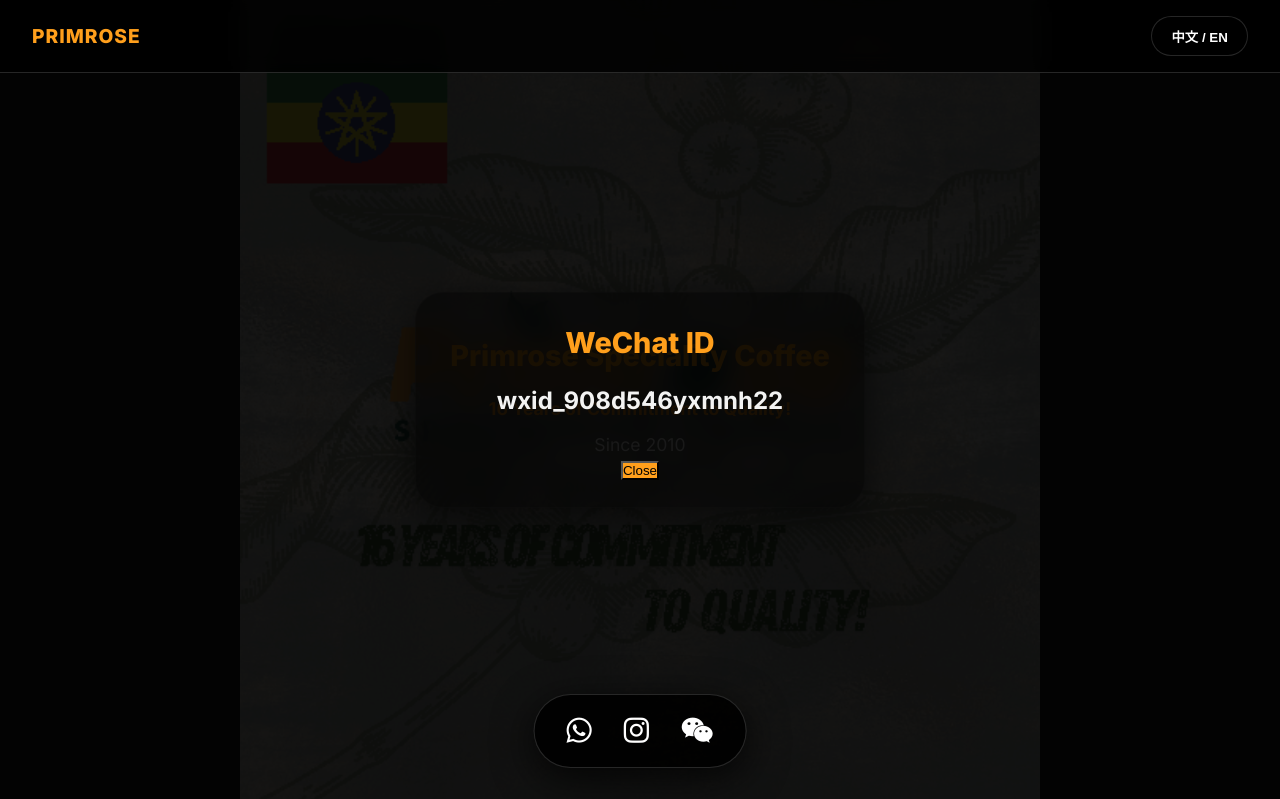
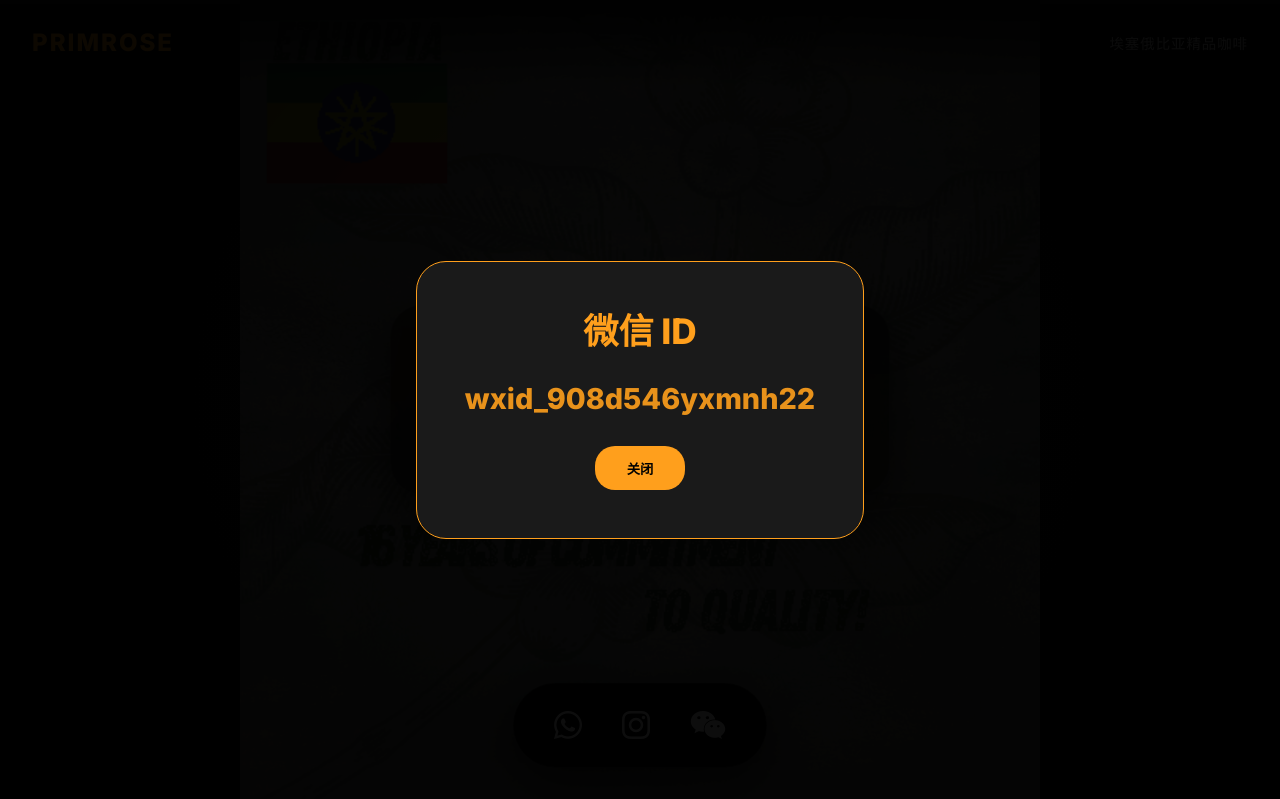
Before and after one commit to davegmmiii-design/Primrose-Broucher, a website: page index.html in a window 1280 px wide. Both pictures are taken after a click on the link 697 px from the left and 731 px from the top of the page. Shown: the top 799 px of the page. Drawn offline with Linux system fonts and the light colour scheme.

Commit message:
Complete 'Powerful' Chinese-focused redesign: Scroll progress, premium animations, and luxury typography

```diff
--- a/index.html
+++ b/index.html
@@ -1,27 +1,35 @@
 
 <!DOCTYPE html>
-<html lang="en">
+<html lang="zh-CN">
 <head>
     <meta charset="UTF-8">
     <meta name="viewport" content="width=device-width, initial-scale=1.0">
-    <title>Primrose Speciality Coffee | Parallax Brochure</title>
+    <title>Primrose Speciality Coffee | 埃塞俄比亚精品咖啡</title>
     <link rel="stylesheet" href="style.css">
     <link rel="preconnect" href="https://fonts.googleapis.com">
     <link rel="preconnect" href="https://fonts.gstatic.com" crossorigin>
-    <link href="https://fonts.googleapis.com/css2?family=Inter:wght@400;600;700;800&family=Noto+Sans+SC:wght@400;700&display=swap" rel="stylesheet">
+    <link href="https://fonts.googleapis.com/css2?family=Inter:wght@400;600;700;800&family=Noto+Sans+SC:wght@300;400;500;700;900&display=swap" rel="stylesheet">
     <!-- Font Awesome for Social Icons -->
     <link rel="stylesheet" href="https://cdnjs.cloudflare.com/ajax/libs/font-awesome/6.0.0/css/all.min.css">
 </head>
 <body>
+    <div id="scroll-progress-container">
+        <div id="scroll-progress-bar"></div>
+    </div>
+
     <header>
         <div class="logo">PRIMROSE</div>
-        <button class="lang-toggle" onclick="toggleLanguage()">中文 / EN</button>
+        <div class="header-tagline">埃塞俄比亚精品咖啡</div>
     </header>
 
     <main id="parallax-container">
-        <!-- 12 Sections with Nested Content Overlays -->
+        <!-- 12 Sections with Nested Chinese Content Overlays -->
         <section id="section-1" class="parallax-section" style="background-image: url('page_1.png');">
             <div class="content-overlay" id="content-1"></div>
+            <div class="scroll-indicator">
+                <span>向下滚动</span>
+                <i class="fa-solid fa-chevron-down"></i>
+            </div>
         </section>
 
         <section id="section-2" class="parallax-section" style="background-image: url('page_2.png');">
@@ -81,10 +89,12 @@
         </a>
     </div>
 
-    <div id="wechat-modal" style="display:none; position:fixed; top:0; left:0; width:100%; height:100%; background:rgba(0,0,0,0.9); z-index:200; align-items:center; justify-content:center; flex-direction:column; padding: 2rem;">
-        <h2>WeChat ID</h2>
-        <p style="font-size: 1.5rem; font-weight: bold;">wxid_908d546yxmnh22</p>
-        <button onclick="closeWeChat()" style="margin-top: 2rem; background: var(--primary-color);">Close</button>
+    <div id="wechat-modal" style="display:none; position:fixed; top:0; left:0; width:100%; height:100%; background:rgba(0,0,0,0.95); z-index:2000; align-items:center; justify-content:center; flex-direction:column; padding: 2rem;">
+        <div class="modal-card">
+            <h2>微信 ID</h2>
+            <p class="wechat-id">wxid_908d546yxmnh22</p>
+            <button onclick="closeWeChat()" class="close-btn">关闭</button>
+        </div>
     </div>
 
     <script src="script.js"></script>
--- a/script.js
+++ b/script.js
@@ -1,5 +1,5 @@
 
-let currentLang = 'en';
+const currentLang = 'zh'; // Optimized for Chinese-only powerful redesign
 let contentData = null;
 
 async function init() {
@@ -7,15 +7,10 @@
         const response = await fetch('content.json');
         contentData = await response.json();
         render();
-        setupIntersectionObserver();
+        setupScrollInteractions();
     } catch (err) {
         console.error('Failed to load content:', err);
     }
-}
-
-function toggleLanguage() {
-    currentLang = currentLang === 'en' ? 'zh' : 'en';
-    render();
 }
 
 function render() {
@@ -30,49 +25,68 @@
 
         if (pageData && overlay) {
             let html = '<div class="overlay-card">';
+
+            // Title & Slogan
             if (pageData.title) html += `<h2>${pageData.title}</h2>`;
-            if (pageData.slogan) html += `<p style="font-weight:700; color:var(--primary-color);">${pageData.slogan}</p>`;
-            if (pageData.since) html += `<p>${pageData.since}</p>`;
-            if (pageData.text) html += `<p>${pageData.text}</p>`;
-            if (pageData.subtitle) html += `<h3 style="color:var(--primary-color); margin-top:1rem;">${pageData.subtitle}</h3>`;
+            if (pageData.slogan) html += `<p style="font-weight:700; color:var(--primary-color); font-size:1.3rem;">${pageData.slogan}</p>`;
+
+            // Main Text
+            if (pageData.text) html += `<p style="text-align: justify; margin-top: 1rem;">${pageData.text}</p>`;
+
+            // Secondary Content
+            if (pageData.subtitle) html += `<h3>${pageData.subtitle}</h3>`;
             if (pageData.subtext) html += `<p>${pageData.subtext}</p>`;
+
+            // Brands Grid
             if (pageData.brands) {
-                html += `<div class="brand-grid" style="display:grid; grid-template-columns: repeat(2, 1fr); gap: 0.5rem; margin-top: 1rem;">${pageData.brands.map(b => `<div class="brand-item" style="font-size:0.8rem; border:1px solid var(--glass-border); padding:0.3rem; border-radius:8px;">${b}</div>`).join('')}</div>`;
+                html += `<div style="display:grid; grid-template-columns: repeat(2, 1fr); gap: 0.8rem; margin-top: 1.5rem;">${pageData.brands.map(b => `<div style="font-size:0.9rem; border:1px solid var(--glass-border); padding:0.5rem; border-radius:12px; background: rgba(255,255,255,0.05); font-weight:500;">${b}</div>`).join('')}</div>`;
             }
+
+            // Products List
             if (pageData.products) {
-                html += `<div class="product-list" style="margin-top: 1rem; text-align: left; font-size: 0.9rem;">${pageData.products.map(p => `<div class="product-item">☕ ${p}</div>`).join('')}</div>`;
+                html += `<div style="margin-top: 1.5rem; text-align: left; font-size: 1rem; border-left: 2px solid var(--primary-color); padding-left: 1rem;">${pageData.products.map(p => `<div>☕ ${p}</div>`).join('')}</div>`;
             }
+
+            // Methods
             if (pageData.methods) {
                 html += pageData.methods.map(m => `
-                    <div style="margin-top: 1rem; text-align: left;">
-                        <h4 style="color:var(--primary-color); border-bottom: 1px solid var(--glass-border); display: inline-block;">${m.name}</h4>
-                        <p style="font-size: 0.85rem; opacity: 0.8; margin-top: 0.2rem;">${m.items.join(' • ')}</p>
+                    <div style="margin-top: 1.2rem; text-align: left;">
+                        <h4 style="color:var(--primary-color); font-size:1.1rem; margin-bottom:0.3rem;">${m.name}</h4>
+                        <p style="font-size: 0.9rem; opacity: 0.8;">${m.items.join(' • ')}</p>
                     </div>
                 `).join('');
             }
+
+            // Contacts Section
             if (pageData.contacts) {
+                html += `<div style="margin-top: 1.5rem; padding-top: 1.5rem; border-top: 1px solid var(--glass-border);">`;
                 html += pageData.contacts.map(c => `
-                    <div style="margin-bottom: 1rem;">
-                        <h4 style="color:var(--primary-color);">${c.name}</h4>
-                        <p style="margin-bottom:0; font-size:0.85rem; font-weight:bold;">${c.title} ${c.subtitle || ''}</p>
-                        <p style="margin-bottom:0; font-size:0.85rem;">📞 ${c.tel}</p>
-                        <p style="margin-bottom:0; font-size:0.85rem;">✉️ ${c.email}</p>
+                    <div style="margin-bottom: 1.2rem; text-align: center;">
+                        <h4 style="color:var(--primary-color); font-size: 1.2rem;">${c.name}</h4>
+                        <p style="margin-bottom:0; font-size:0.9rem; font-weight:600;">${c.title} ${c.subtitle || ''}</p>
+                        <p style="margin-bottom:0; font-size:1rem; letter-spacing:1px;">${c.tel}</p>
+                        <p style="margin-bottom:0; font-size:0.9rem; opacity:0.8;">${c.email}</p>
                     </div>
                 `).join('');
-                html += `<div style="margin-top: 0.5rem; border-top: 1px solid var(--glass-border); padding-top: 0.5rem; font-size: 0.75rem; opacity: 0.8;">
+                html += `<div style="margin-top: 1rem; font-size: 0.85rem; opacity: 0.7;">
                     <p>📍 ${pageData.address}</p>
-                    <p style="font-weight:700; color:var(--primary-color);">${pageData.website}</p>
-                </div>`;
+                    <p style="font-weight:700; color:var(--primary-color); font-size:1rem;">${pageData.website}</p>
+                </div></div>`;
             }
+
             html += '</div>';
             overlay.innerHTML = html;
         }
     }
 }
 
-function setupIntersectionObserver() {
+function setupScrollInteractions() {
+    const progressBar = document.getElementById('scroll-progress-bar');
+    const scrollIndicator = document.querySelector('.scroll-indicator');
+
+    // Intersection Observer for Section Entrance
     const observerOptions = {
-        threshold: 0.3
+        threshold: 0.25
     };
 
     const observer = new IntersectionObserver((entries) => {
@@ -80,17 +94,31 @@
             if (entry.isIntersecting) {
                 entry.target.style.opacity = "1";
                 entry.target.style.transform = "translateY(0)";
-            } else {
-                entry.target.style.opacity = "0";
-                entry.target.style.transform = "translateY(20px)";
             }
         });
     }, observerOptions);
 
     document.querySelectorAll('.content-overlay').forEach(overlay => {
-        overlay.style.transition = "all 0.8s ease-out";
-        overlay.style.transform = "translateY(20px)";
         observer.observe(overlay);
+    });
+
+    // Scroll Depth & Indicator Logic
+    window.addEventListener('scroll', () => {
+        const windowScroll = document.documentElement.scrollTop;
+        const height = document.documentElement.scrollHeight - document.documentElement.clientHeight;
+        const scrolled = (windowScroll / height) * 100;
+
+        if (progressBar) progressBar.style.width = scrolled + "%";
+
+        // Hide scroll indicator after slight scroll
+        if (scrollIndicator) {
+            if (windowScroll > 100) {
+                scrollIndicator.style.opacity = "0";
+                scrollIndicator.style.pointerEvents = "none";
+            } else {
+                scrollIndicator.style.opacity = "0.7";
+            }
+        }
     });
 }
 
--- a/style.css
+++ b/style.css
@@ -2,11 +2,11 @@
 :root {
     --primary-color: #FF9F1C;
     --secondary-color: #004D40;
-    --bg-color: #1a1a1a;
+    --bg-color: #101010; /* Deeper black for luxury feel */
     --text-color: #ffffff;
-    --glass-bg: rgba(0, 0, 0, 0.45); /* More transparent for on-image feel */
-    --glass-border: rgba(255, 255, 255, 0.15);
-    --font-family: 'Inter', sans-serif;
+    --glass-bg: rgba(0, 0, 0, 0.55);
+    --glass-border: rgba(255, 255, 255, 0.1);
+    --font-family: 'Inter', 'Noto Sans SC', sans-serif;
 }
 
 * { margin: 0; padding: 0; box-sizing: border-box; }
@@ -19,38 +19,50 @@
     overflow-x: hidden;
 }
 
+/* Scroll Progress */
+#scroll-progress-container {
+    position: fixed;
+    top: 0;
+    left: 0;
+    width: 100%;
+    height: 4px;
+    z-index: 2000;
+    background: rgba(255, 255, 255, 0.05);
+}
+
+#scroll-progress-bar {
+    height: 100%;
+    width: 0%;
+    background: var(--primary-color);
+    box-shadow: 0 0 10px var(--primary-color);
+    transition: width 0.1s ease-out;
+}
+
 header {
     position: fixed;
     top: 0;
     width: 100%;
-    padding: 1rem 2rem;
+    padding: 1.5rem 2rem;
     display: flex;
     justify-content: space-between;
     align-items: center;
-    background: rgba(0, 0, 0, 0.8);
-    -webkit-backdrop-filter: blur(10px);
-    backdrop-filter: blur(10px);
+    background: linear-gradient(to bottom, rgba(0,0,0,0.9) 0%, rgba(0,0,0,0) 100%);
     z-index: 1000;
-    border-bottom: 1px solid var(--glass-border);
 }
 
-.logo { font-weight: 800; font-size: 1.2rem; color: var(--primary-color); letter-spacing: 1px; }
-.lang-toggle {
-    background: var(--glass-bg);
-    border: 1px solid var(--glass-border);
-    color: white;
-    padding: 0.6rem 1.2rem;
-    border-radius: 30px;
-    cursor: pointer;
-    font-weight: 600;
-    transition: all 0.3s ease;
-    -webkit-backdrop-filter: blur(5px);
-    backdrop-filter: blur(5px);
+.logo {
+    font-weight: 900;
+    font-size: 1.5rem;
+    color: var(--primary-color);
+    letter-spacing: 2px;
+    text-shadow: 0 2px 10px rgba(0,0,0,0.5);
 }
-.lang-toggle:hover {
-    background: var(--primary-color);
-    border-color: var(--primary-color);
-    color: black;
+
+.header-tagline {
+    font-size: 0.9rem;
+    font-weight: 500;
+    letter-spacing: 1px;
+    opacity: 0.8;
 }
 
 /* Parallax Sections */
@@ -67,77 +79,118 @@
     overflow: hidden;
 }
 
-/* For Mobile (Optimized) */
+/* Dimming Overlay on images */
+.parallax-section::before {
+    content: '';
+    position: absolute;
+    top: 0; left: 0; width: 100%; height: 100%;
+    background: radial-gradient(circle, rgba(0,0,0,0.2) 0%, rgba(0,0,0,0.6) 100%);
+    z-index: 1;
+}
+
 @media (max-width: 1024px) {
     .parallax-section {
         background-attachment: scroll;
         background-size: cover;
-        height: 100vh;
     }
 }
 
 .content-overlay {
+    position: relative;
+    z-index: 2;
     width: 100%;
-    height: 100%;
+    padding: 2rem;
     display: flex;
+    flex-direction: column;
     align-items: center;
     justify-content: center;
-    padding: 2rem;
-    opacity: 0; /* Animated in via script OR scroll */
-    transition: opacity 0.8s ease-out;
-}
-
-/* Simple animation for testing, ideally use Intersection Observer */
-.parallax-section:hover .content-overlay,
-.content-overlay:not(:empty) {
-    opacity: 1;
+    opacity: 0;
+    transform: translateY(30px);
+    transition: all 1s cubic-bezier(0.165, 0.84, 0.44, 1);
 }
 
 .overlay-card {
-    max-width: 85%;
-    width: 450px;
+    max-width: 90%;
+    width: 500px;
     padding: 2.5rem 2rem;
     background: var(--glass-bg);
-    -webkit-backdrop-filter: blur(12px);
-    backdrop-filter: blur(12px);
+    -webkit-backdrop-filter: blur(20px);
+    backdrop-filter: blur(20px);
     border: 1px solid var(--glass-border);
-    border-radius: 28px;
+    border-radius: 32px;
     text-align: center;
-    box-shadow: 0 8px 32px 0 rgba(0, 0, 0, 0.5);
+    box-shadow: 0 15px 45px rgba(0,0,0,0.6);
 }
 
-h2 { color: var(--primary-color); margin-bottom: 1rem; font-weight: 800; font-size: 1.8rem; }
-p { font-size: 1.1rem; opacity: 0.95; margin-bottom: 0.5rem; }
+/* Typography Refinement for Chinese */
+h2 { color: var(--primary-color); margin-bottom: 1.2rem; font-weight: 900; font-size: 2.2rem; line-height: 1.2; }
+h3 { color: var(--primary-color); margin-top: 1.5rem; font-weight: 700; }
+p { font-size: 1.15rem; font-weight: 400; opacity: 0.9; margin-bottom: 0.8rem; }
 
-/* Social Icons */
+.scroll-indicator {
+    position: absolute;
+    bottom: 3rem;
+    left: 50%;
+    transform: translateX(-50%);
+    display: flex;
+    flex-direction: column;
+    align-items: center;
+    gap: 0.5rem;
+    opacity: 0.7;
+    z-index: 2;
+    animation: bounce 2s infinite;
+}
+
+@keyframes bounce {
+    0%, 20%, 50%, 80%, 100% {transform: translate(-50%, 0);}
+    40% {transform: translate(-50%, -10px);}
+    60% {transform: translate(-50%, -5px);}
+}
+
+/* Social Bar Styling */
 .social-bar {
     position: fixed;
     bottom: 2rem;
     left: 50%;
     transform: translateX(-50%);
     display: flex;
-    gap: 2rem;
-    background: rgba(0, 0, 0, 0.9);
-    padding: 0.8rem 2rem;
+    gap: 2.5rem;
+    background: rgba(0, 0, 0, 0.95);
+    padding: 1rem 2.5rem;
     border-radius: 50px;
     border: 1px solid var(--glass-border);
-    z-index: 1000;
-    box-shadow: 0 10px 40px rgba(0,0,0,0.8);
+    z-index: 1500;
+    box-shadow: 0 15px 50px rgba(0,0,0,0.8);
+    -webkit-backdrop-filter: blur(10px);
+    backdrop-filter: blur(10px);
 }
 
 .social-link {
     color: white;
     text-decoration: none;
-    font-size: 1.8rem;
-    transition: transform 0.3s cubic-bezier(0.175, 0.885, 0.32, 1.275), color 0.3s ease;
+    font-size: 2rem;
+    transition: all 0.4s cubic-bezier(0.68, -0.55, 0.265, 1.55);
 }
 
 .social-link:hover {
-    transform: scale(1.2) translateY(-5px);
+    transform: scale(1.3) translateY(-8px);
     color: var(--primary-color);
 }
 
-/* Branded Colors on Hover (Optional) */
-.social-link[title="WhatsApp"]:hover { color: #25D366; }
-.social-link[title="Instagram"]:hover { color: #E4405F; }
-.social-link[title="WeChat"]:hover { color: #07C160; }
+/* Modal Styling */
+.modal-card {
+    background: #1a1a1a;
+    padding: 3rem;
+    border-radius: 30px;
+    border: 1px solid var(--primary-color);
+    text-align: center;
+}
+.wechat-id { font-size: 1.8rem; font-weight: 800; margin: 1.5rem 0; color: var(--primary-color); }
+.close-btn {
+    background: var(--primary-color);
+    border: none;
+    padding: 0.8rem 2rem;
+    border-radius: 20px;
+    font-weight: bold;
+    cursor: pointer;
+}
```
